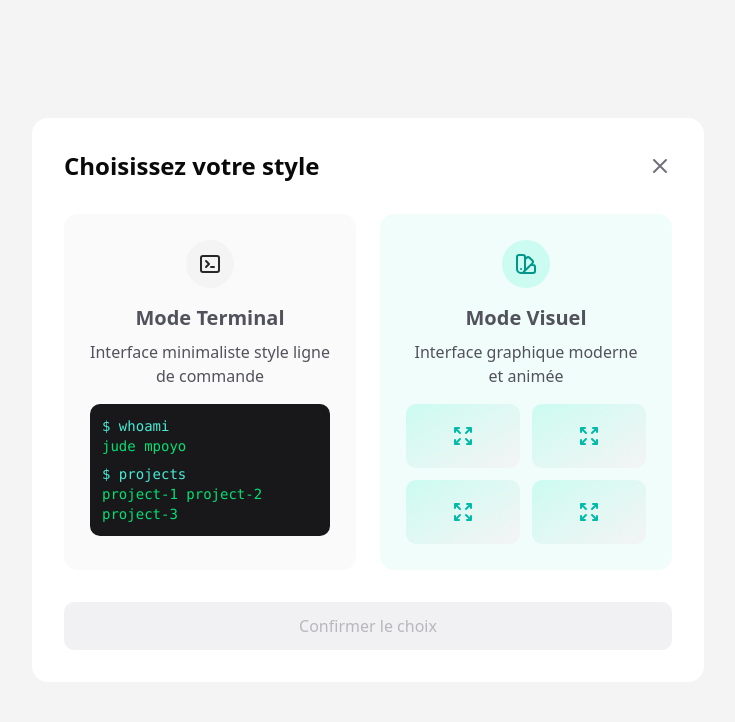
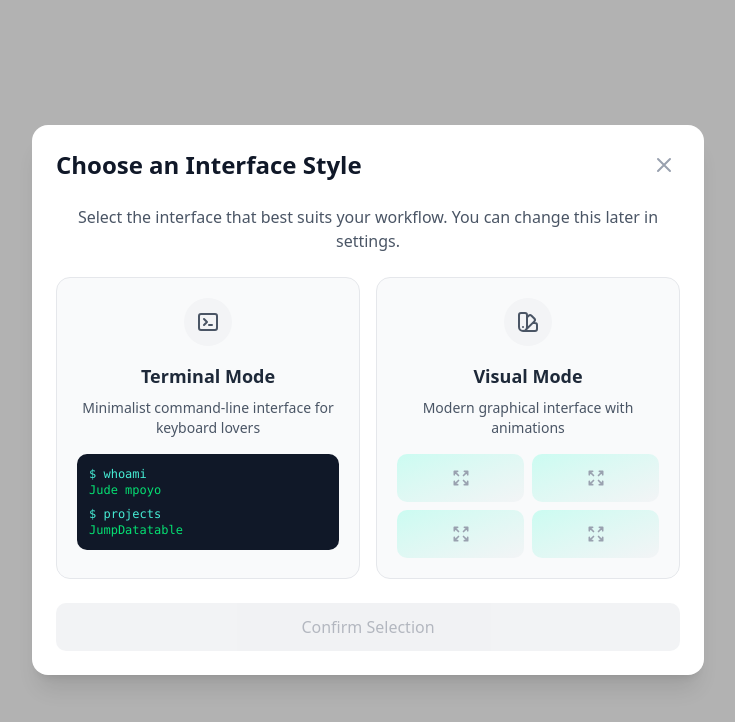
Before and after one commit to judempoyo/judempoyov2, a Vue app: page / in a window 1280 px wide. Shown: the top 722 px of the page, without its empty margins (272-1007 px from the left). Built offline with nearby package versions, Linux system fonts and the light colour scheme.

Commit message:
`Refactor StyleSelector component and related components for improved accessibility and usability`

```diff
--- a/src/components/AppFooter.vue
+++ b/src/components/AppFooter.vue
@@ -34,9 +34,7 @@ const socialIcons: Record<SocialIconKey, any> = {
   email: MailIcon,
   website: GlobeIcon
 }
-const pageTitle = `${sharedData.personal.name} | Portfolio`;
-const pageDescription = sharedData.personal.shortBio;
-const canonicalUrl = 'https://yourportfolio.com';
+
 </script>
 
 <template>
--- a/src/components/AppHeader.vue
+++ b/src/components/AppHeader.vue
@@ -19,11 +19,9 @@ import {
   Home,
   User,
   Code,
-  Briefcase,
   Mail,
   Terminal,
   Palette,
-  Smartphone,
 	type LucideProps
 } from 'lucide-vue-next';
 import { ref, type FunctionalComponent } from 'vue';
@@ -51,7 +49,6 @@ const scrollToSection = (id: string) => {
 };
 
 const isSheetOpen = ref(false);
-const pageTitle = `${sharedData.personal.name} | Portfolio`;
 </script>
 
 <template>
--- a/src/components/StyleSelector.vue
+++ b/src/components/StyleSelector.vue
@@ -1,38 +1,56 @@
 <template>
-  <div class="fixed inset-0 bg-zinc-100 dark:bg-zinc-800 bg-opacity-50 flex items-center justify-center p-4 z-50">
-    <div class="bg-white dark:bg-zinc-900 rounded-2xl max-w-2xl w-full p-8 max-h-[90vh] overflow-y-auto">
-      <div class="flex justify-between items-center mb-8">
-        <h2 class="text-2xl font-bold">Choisissez votre style</h2>
-        <button @click="$emit('close')" class="text-zinc-500 hover:text-zinc-700">
+  <div class="fixed inset-0 bg-black/30 backdrop-blur-sm flex items-center justify-center p-4 z-50">
+    <div class="bg-white dark:bg-zinc-900 rounded-2xl max-w-2xl w-full p-6 max-h-[90vh] overflow-y-auto shadow-xl">
+      <div class="flex justify-between items-center mb-6">
+        <h2 class="text-2xl font-bold text-gray-900 dark:text-white">Choose an Interface Style</h2>
+        <button
+          @click="$emit('close')"
+          class="text-gray-400 hover:text-gray-600 dark:hover:text-gray-200 transition-colors p-1 rounded-full hover:bg-gray-100 dark:hover:bg-zinc-700"
+          aria-label="Close modal"
+        >
           <svg xmlns="http://www.w3.org/2000/svg" class="h-6 w-6" fill="none" viewBox="0 0 24 24" stroke="currentColor">
             <path stroke-linecap="round" stroke-linejoin="round" stroke-width="2" d="M6 18L18 6M6 6l12 12" />
           </svg>
         </button>
       </div>
 
-      <div class="grid md:grid-cols-2 gap-6">
+      <p class="text-gray-600 dark:text-gray-300 mb-6 text-center">
+        Select the interface that best suits your workflow. You can change this later in settings.
+      </p>
+
+      <div class="grid md:grid-cols-2 gap-4 mb-6">
         <!-- Terminal Option -->
         <div
           @click="selectedStyle = 'terminal'"
-          class="border-2 rounded-xl p-6 cursor-pointer transition-all bg-zinc-50 dark:bg-zinc-800"
+          class="border rounded-xl p-5 cursor-pointer transition-all duration-200 group"
           :class="{
-            'border-zinc-800 dark:border-zinc-200 bg-zinc-400 dark:bg-zinc4700': selectedStyle === 'terminal',
-            'border-transparent hover:border-zinc-300': selectedStyle !== 'terminal'
+            'border-zinc-500 dark:border-zinc-400 bg-zinc-50/50 dark:bg-zinc-900/20 ring-2 ring-zinc-200 dark:ring-zinc-800/50': selectedStyle === 'terminal',
+            'border-gray-200 dark:border-zinc-700 hover:border-gray-300 dark:hover:border-zinc-600 bg-gray-50 dark:bg-zinc-800': selectedStyle !== 'terminal'
           }"
+          role="button"
+          aria-pressed="false"
+          tabindex="0"
+          @keydown.enter="selectedStyle = 'terminal'"
         >
           <div class="flex flex-col items-center text-center">
-            <div class="w-12 h-12 mb-4 flex items-center justify-center rounded-full bg-zinc-100 text-zinc-800">
+            <div
+              class="w-12 h-12 mb-4 flex items-center justify-center rounded-full transition-colors"
+              :class="{
+                'bg-zinc-100 text-zinc-600 dark:bg-zinc-900/50 dark:text-zinc-300': selectedStyle === 'terminal',
+                'bg-gray-100 text-gray-600 dark:bg-zinc-700 dark:text-gray-300': selectedStyle !== 'terminal'
+              }"
+            >
               <svg xmlns="http://www.w3.org/2000/svg" class="h-6 w-6" fill="none" viewBox="0 0 24 24" stroke="currentColor">
                 <path stroke-linecap="round" stroke-linejoin="round" stroke-width="2" d="M8 9l3 3-3 3m5 0h3M5 20h14a2 2 0 002-2V6a2 2 0 00-2-2H5a2 2 0 00-2 2v12a2 2 0 002 2z" />
               </svg>
             </div>
-            <h3 class="text-xl font-semibold mb-2 text-zinc-600 dark:text-zinc-100">Mode Terminal</h3>
-            <p class="text-zinc-600 dark:text-zinc-100 mb-4">Interface minimaliste style ligne de commande</p>
-            <div class="w-full p-3 rounded-lg bg-zinc-900 text-green-400 font-mono text-sm text-left">
+            <h3 class="text-lg font-semibold mb-2 text-gray-800 dark:text-gray-100">Terminal Mode</h3>
+            <p class="text-gray-600 dark:text-gray-300 mb-4 text-sm">Minimalist command-line interface for keyboard lovers</p>
+            <div class="w-full p-3 rounded-lg bg-gray-900 text-green-400 font-mono text-xs text-left">
               <div class="text-teal-300">$ whoami</div>
-              <div>jude mpoyo</div>
-              <div class="mt-2 text-teal-300">$  projects</div>
-              <div>project-1 project-2 project-3</div>
+              <div>Jude mpoyo</div>
+              <div class="mt-2 text-teal-300">$ projects</div>
+              <div>JumpDatatable</div>
             </div>
           </div>
         </div>
@@ -40,28 +58,45 @@
         <!-- Visual Option -->
         <div
           @click="selectedStyle = 'visual'"
-          class="border-2 rounded-xl p-6 cursor-pointer transition-all  bg-teal-50 dark:bg-teal-800"
+          class="border rounded-xl p-5 cursor-pointer transition-all duration-200 group"
           :class="{
-            'border-teal-500 dark:border-teal-800 bg-teal-50 dark:bg-teal-1 00': selectedStyle === 'visual',
-            'border-transparent hover:border-zinc-300': selectedStyle !== 'visual'
+            'border-teal-500 dark:border-teal-400 bg-teal-50/50 dark:bg-teal-900/20 ring-2 ring-teal-200 dark:ring-teal-800/50': selectedStyle === 'visual',
+            'border-gray-200 dark:border-zinc-700 hover:border-gray-300 dark:hover:border-zinc-600 bg-gray-50 dark:bg-zinc-800': selectedStyle !== 'visual'
           }"
+          role="button"
+          aria-pressed="false"
+          tabindex="0"
+          @keydown.enter="selectedStyle = 'visual'"
         >
           <div class="flex flex-col items-center text-center">
-            <div class="w-12 h-12 mb-4 flex items-center justify-center rounded-full bg-teal-100 text-teal-600">
+            <div
+              class="w-12 h-12 mb-4 flex items-center justify-center rounded-full transition-colors"
+              :class="{
+                'bg-teal-100 text-teal-600 dark:bg-teal-900/50 dark:text-teal-300': selectedStyle === 'visual',
+                'bg-gray-100 text-gray-600 dark:bg-zinc-700 dark:text-gray-300': selectedStyle !== 'visual'
+              }"
+            >
               <svg xmlns="http://www.w3.org/2000/svg" class="h-6 w-6" fill="none" viewBox="0 0 24 24" stroke="currentColor">
                 <path stroke-linecap="round" stroke-linejoin="round" stroke-width="2" d="M7 21a4 4 0 01-4-4V5a2 2 0 012-2h4a2 2 0 012 2v12a4 4 0 01-4 4zm0 0h12a2 2 0 002-2v-4a2 2 0 00-2-2h-2.343M11 7.343l1.657-1.657a2 2 0 012.828 0l2.829 2.829a2 2 0 010 2.828l-8.486 8.485M7 17h.01" />
               </svg>
             </div>
-            <h3 class="text-xl font-semibold mb-2 text-zinc-600 dark:text-zinc-100">Mode Visuel</h3>
-            <p class="text-zinc-600 dark:text-zinc-100 mb-4">Interface graphique moderne et animée</p>
-            <div class="w-full grid grid-cols-2 gap-3">
+            <h3 class="text-lg font-semibold mb-2 text-gray-800 dark:text-gray-100">Visual Mode</h3>
+            <p class="text-gray-600 dark:text-gray-300 mb-4 text-sm">Modern graphical interface with animations</p>
+            <div class="w-full grid grid-cols-2 gap-2">
               <div
                 v-for="i in 4"
                 :key="i"
-                class="h-16 rounded-lg bg-gradient-to-br from-teal-100 to-zinc-100 flex items-center justify-center"
-                :class="'animate-fade-in delay-' + (i * 100)"
+                class="h-12 rounded-lg flex items-center justify-center transition-all group-hover:scale-[1.02]"
+                :class="{
+                  'bg-gradient-to-br from-teal-100 to-gray-100 dark:from-teal-900/50 dark:to-zinc-700': selectedStyle !== 'visual',
+                  'bg-gradient-to-br from-teal-50 to-white dark:from-teal-900/30 dark:to-zinc-800': selectedStyle === 'visual'
+                }"
               >
-                <svg xmlns="http://www.w3.org/2000/svg" class="h-6 w-6 text-teal-500" fill="none" viewBox="0 0 24 24" stroke="currentColor">
+                <svg xmlns="http://www.w3.org/2000/svg" class="h-5 w-5" fill="none" viewBox="0 0 24 24" stroke="currentColor"
+                  :class="{
+                    'text-teal-500 dark:text-teal-400': selectedStyle === 'visual',
+                    'text-gray-400 dark:text-gray-500': selectedStyle !== 'visual'
+                  }">
                   <path stroke-linecap="round" stroke-linejoin="round" stroke-width="2" d="M4 8V4m0 0h4M4 4l5 5m11-1V4m0 0h-4m4 0l-5 5M4 16v4m0 0h4m-4 0l5-5m11 5l-5-5m5 5v-4m0 4h-4" />
                 </svg>
               </div>
@@ -70,27 +105,29 @@
         </div>
       </div>
 
-      <button
-        @click="confirmSelection"
-        :disabled="!selectedStyle"
-        class="mt-8 w-full py-3 rounded-lg font-medium disabled:opacity-50 disabled:cursor-not-allowed transition-colors"
-        :class="{
-          'bg-zinc-800 dark:bg-zinc-200 text-white dark:text-zinc-900 hover:bg-zinc-700': selectedStyle === 'terminal',
-          'bg-teal-600 text-white hover:bg-teal-700': selectedStyle === 'visual',
-          'bg-zinc-200 text-zinc-500': !selectedStyle
-        }"
-				:key="enter"
-      >
-        Confirmer le choix
-        <span v-if="selectedStyle === 'terminal'">(Entrée)</span>
-        <span v-if="selectedStyle === 'visual'">(Cliquer)</span>
-      </button>
+      <div class="flex flex-col sm:flex-row gap-3">
+
+        <button
+          @click="confirmSelection"
+          :disabled="!selectedStyle"
+          class="px-4 py-3 rounded-lg font-medium transition-colors flex-1 disabled:opacity-50 disabled:cursor-not-allowed"
+          :class="{
+            'bg-zinc-600 hover:bg-zinc-700 text-white': selectedStyle === 'terminal',
+            'bg-teal-600 hover:bg-teal-700 text-white': selectedStyle === 'visual',
+            'bg-gray-200 text-gray-500 dark:bg-zinc-700 dark:text-zinc-400': !selectedStyle
+          }"
+        >
+          Confirm Selection
+          <span v-if="selectedStyle === 'terminal'" class="ml-2 text-sm opacity-80">(Enter)</span>
+          <span v-if="selectedStyle === 'visual'" class="ml-2 text-sm opacity-80">(Click)</span>
+        </button>
+      </div>
     </div>
   </div>
 </template>
 
 <script>
-import { ref } from 'vue'
+import { ref, onMounted, onBeforeUnmount } from 'vue'
 
 export default {
   emits: ['style-selected', 'close'],
@@ -103,29 +140,41 @@ export default {
       }
     }
 
+
+    const handleKeyDown = (e) => {
+      if (e.key === 'Escape') {
+        emit('close')
+      } else if (e.key === 'Enter' && selectedStyle.value) {
+        confirmSelection()
+      }
+    }
+
+    onMounted(() => {
+      window.addEventListener('keydown', handleKeyDown)
+    })
+
+    onBeforeUnmount(() => {
+      window.removeEventListener('keydown', handleKeyDown)
+    })
+
     return { selectedStyle, confirmSelection }
   }
 }
 </script>
 
 <style>
-.animate-fade-in {
-  animation: fadeIn 0.5s forwards;
+.modal-enter-active,
+.modal-leave-active {
+  transition: opacity 0.3s ease;
 }
 
-.delay-100 { animation-delay: 0.1s; }
-.delay-200 { animation-delay: 0.2s; }
-.delay-300 { animation-delay: 0.3s; }
-.delay-400 { animation-delay: 0.4s; }
+.modal-enter-from,
+.modal-leave-to {
+  opacity: 0;
+}
 
-@keyframes fadeIn {
-  from {
-    opacity: 0;
-    transform: translateY(10px);
-  }
-  to {
-    opacity: 1;
-    transform: translateY(0);
-  }
+[role="button"]:focus {
+  outline: 2px solid #3b82f6;
+  outline-offset: 2px;
 }
 </style>
--- a/src/components/Terminal.vue
+++ b/src/components/Terminal.vue
@@ -586,7 +586,7 @@ export default {
 </script>
 
 <style>
-/* Custom scrollbar */
+
 ::-webkit-scrollbar {
 	width: 8px;
 	height: 8px;
@@ -605,7 +605,6 @@ export default {
 	background: rgba(255, 255, 255, 0.3);
 }
 
-/* Light theme specific styles */
 .bg-zinc-100 ::-webkit-scrollbar-track {
 	background: rgba(0, 0, 0, 0.05);
 }
@@ -618,7 +617,7 @@ export default {
 	background: rgba(0, 0, 0, 0.3);
 }
 
-/* New line entry animation */
+
 .terminal-line {
 	will-change: transform, opacity;
 }
```
